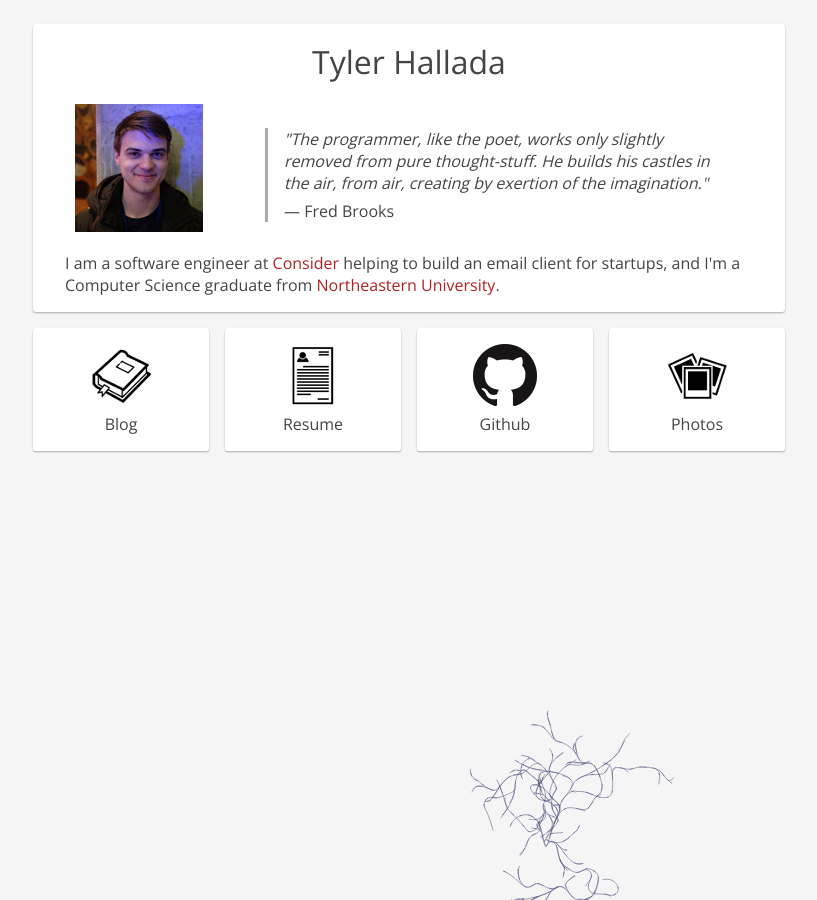
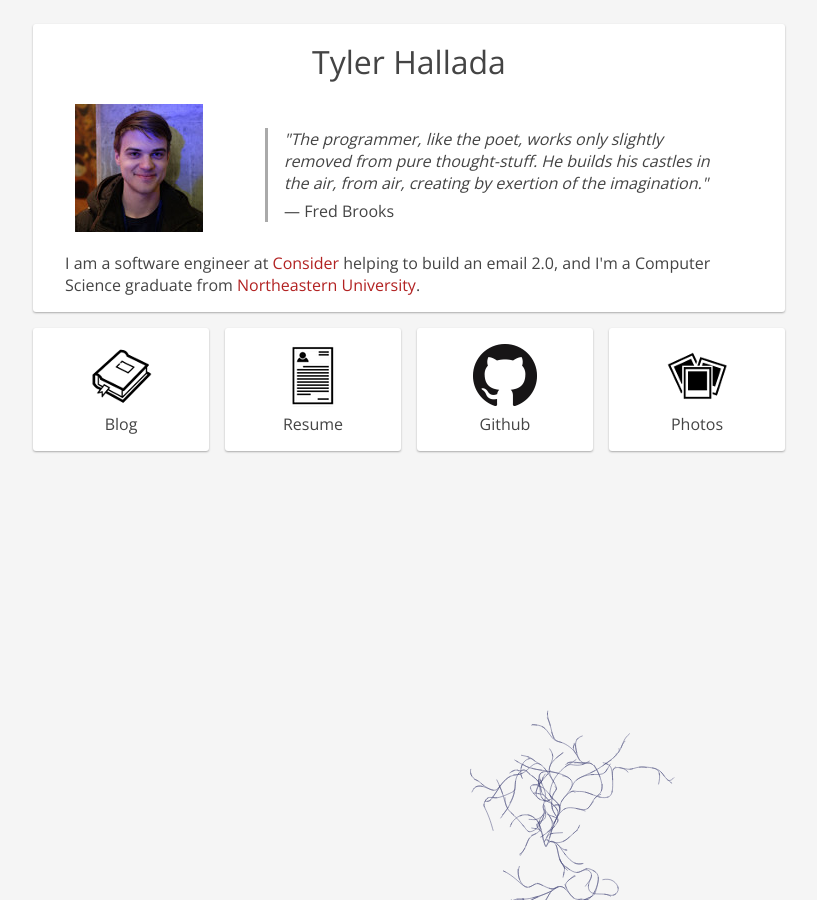
Before and after one commit to thallada/thallada.github.io, a Jekyll site: the page built from index.html, in a window 1280 px wide. Shown: the whole page, without its empty margins (231-1048 px from the left). Built offline with Jekyll 4.4.1, drawn with Linux system fonts in a browser that asks for light colours.

Commit message:
Consider is email 2.0

```diff
--- a/index.html
+++ b/index.html
@@ -38,7 +38,7 @@ title: Tyler Hallada
         <div class="profile-card-desc">
           <p>I am a software engineer at
             <a href="https://consider.co/">Consider</a>
-            helping to build an email client for startups, and I'm a Computer
+            helping to build an email 2.0, and I'm a Computer
             Science graduate from
             <a href="http://www.northeastern.edu/">Northeastern University</a>.
           </p>
```
